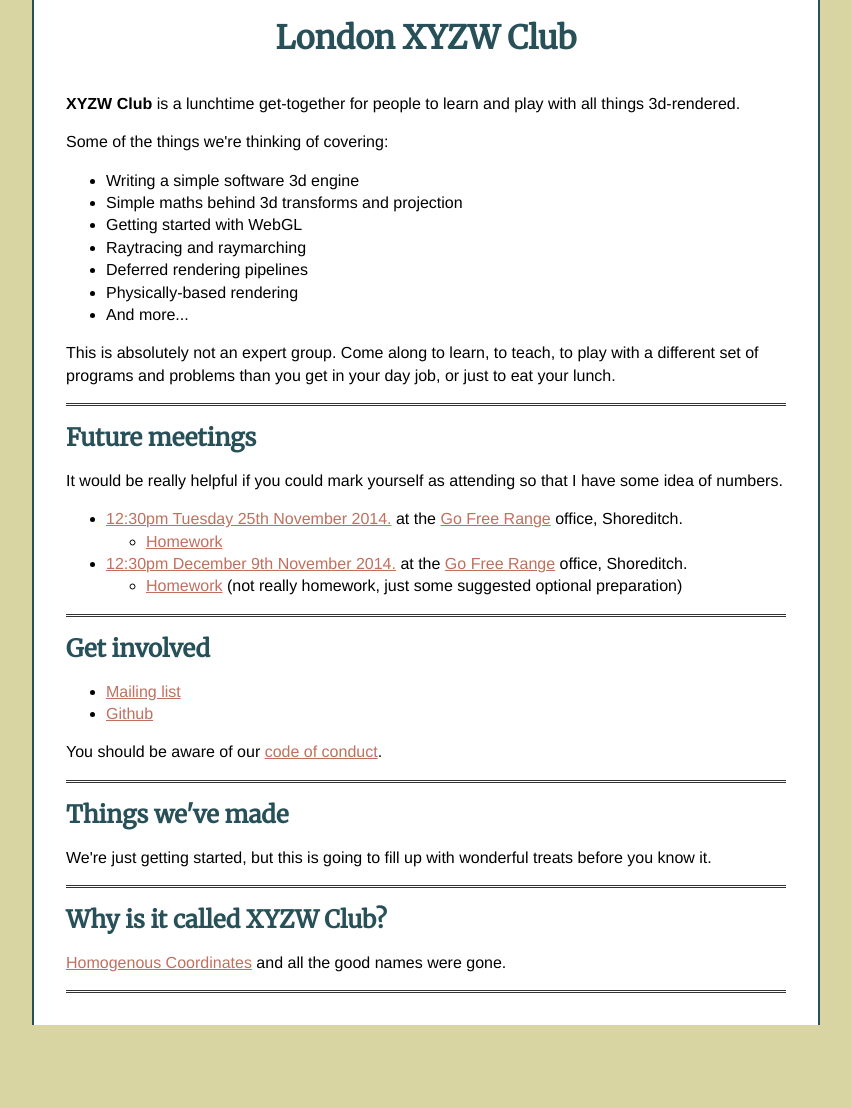
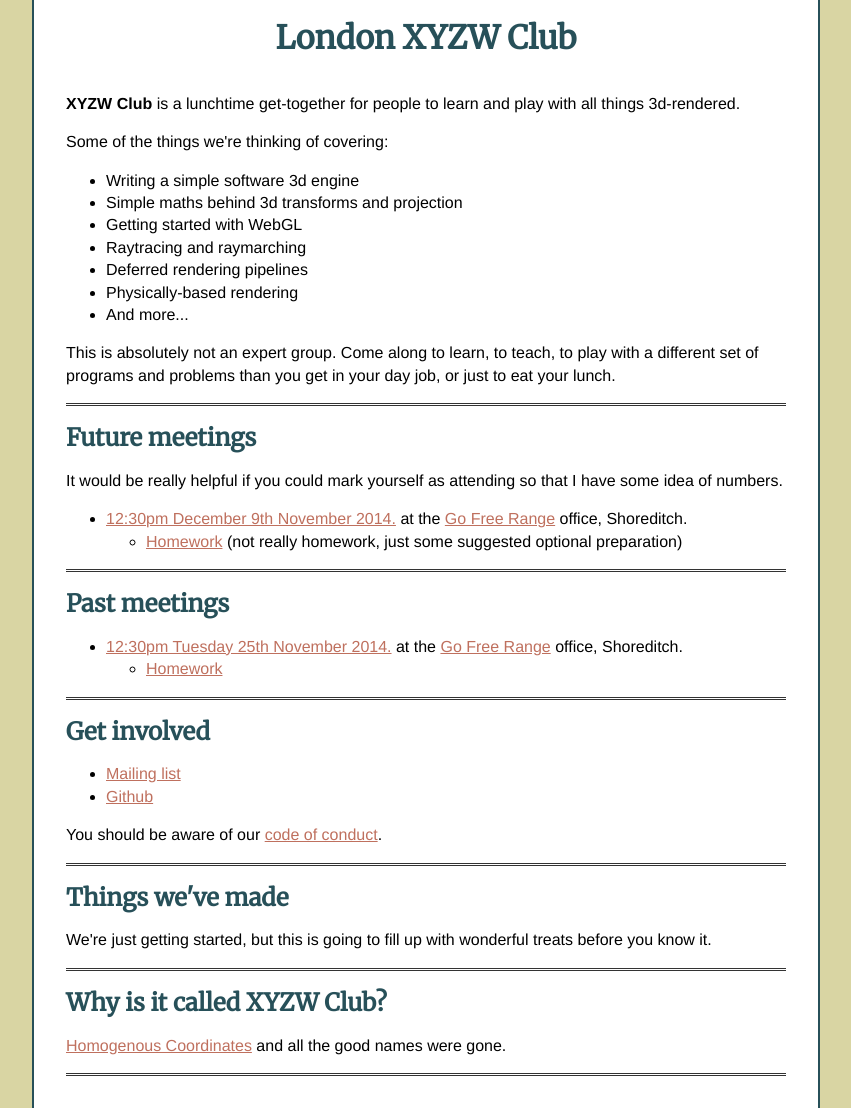
Before and after one commit to xyzw-club/xyzw-club.github.io, a Jekyll site: the page built from index.html, in a window 1280 px wide. Shown: the whole page, without its empty margins (214-1065 px from the left). Built offline with Jekyll 4.4.1, drawn with Linux system fonts in a browser that asks for light colours; before the commit the page ends 1025 px from its top, so only the background shows below that.

Commit message:
Split future and past meetings

```diff
--- a/index.html
+++ b/index.html
@@ -24,18 +24,24 @@ set of programs and problems than you get in your day job, or just to eat your l
 <p>It would be really helpful if you could mark yourself as attending so that I have some idea of numbers.</p>
 <ul>
   <li>
+  <a href="http://lanyrd.com/2014/xyzw-club-london-ii/">12:30pm December 9th November 2014.</a> at the <a href="http://gofreerange.com">Go Free Range</a> office, Shoreditch.
+  <ul>
+    <li>
+    <a href="homework/2014-12-03.html">Homework</a> (not really homework, just some suggested optional preparation)
+    </li>
+  </ul>
+  </li>
+</ul>
+</section>
+
+<section id="past-meetings">
+<h2>Past meetings</h2>
+<ul>
+  <li>
   <a href="http://lanyrd.com/2014/xyzw-club-london/">12:30pm Tuesday 25th November 2014.</a> at the <a href="http://gofreerange.com">Go Free Range</a> office, Shoreditch.
   <ul>
     <li>
     <a href="homework/2014-11-25.html">Homework</a>
-    </li>
-  </ul>
-  </li>
-  <li>
-  <a href="http://lanyrd.com/2014/xyzw-club-london-ii/">12:30pm December 9th November 2014.</a> at the <a href="http://gofreerange.com">Go Free Range</a> office, Shoreditch.
-  <ul>
-    <li>
-    <a href="homework/2014-12-03.html">Homework</a> (not really homework, just some suggested optional preparation)
     </li>
   </ul>
   </li>
```
